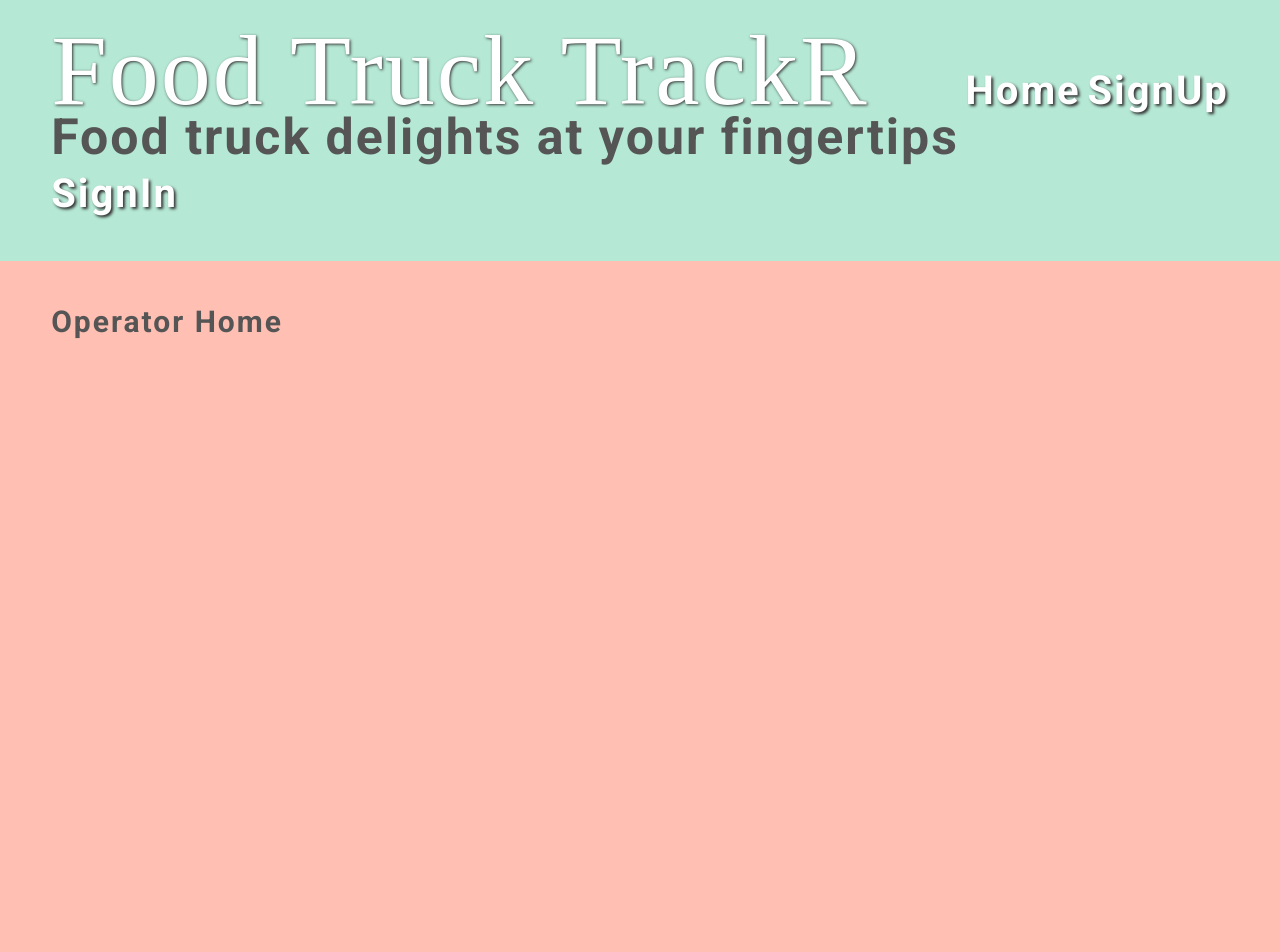
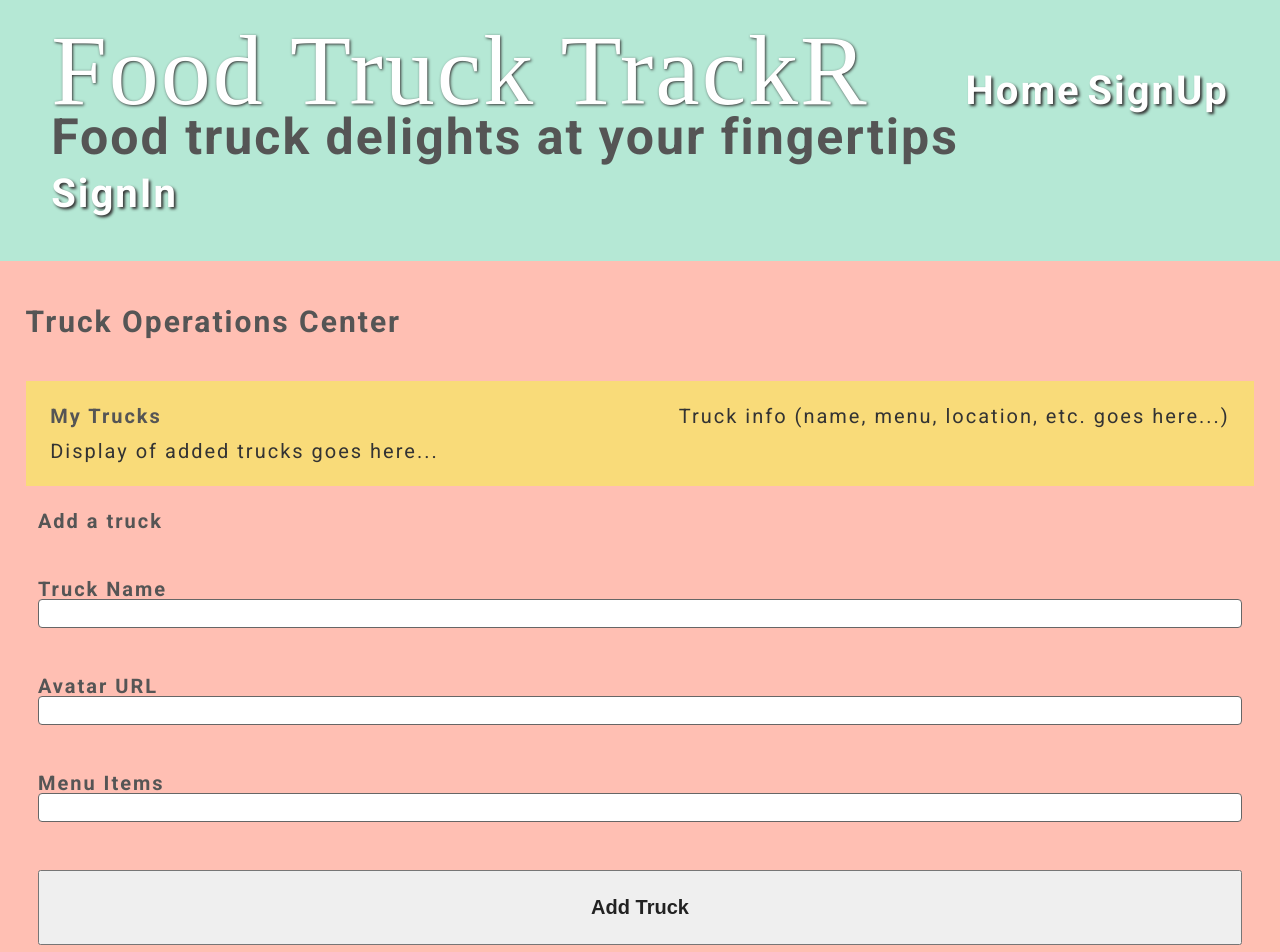
Before and after one commit to MileyWright/front-end, a React (Create React App) app: page /operator in a window 1280 px wide. Shown: the top 952 px of the page. Before the commit the page ends 800 px from the top, so only its background shows below. Built offline with nearby package versions, Linux system fonts and the light colour scheme; a web font is replaced by a local one.

Commit message:
added first pass of truck operator home

```diff
--- a/src/components/Nav.js
+++ b/src/components/Nav.js
@@ -1,5 +1,7 @@
 import React from 'react';
 import { Link } from 'react-router-dom';
+import { connect } from 'react-redux';
+import mapStateToProps from '../redux/state';
 import styled from 'styled-components';
 
 const NavContainer = styled.nav`
@@ -60,7 +62,7 @@ const StyledLink = styled(Link)`
 `;
 
 
-const Nav = () => {
+const Nav = (props) => {
     return(
         <NavContainer>
             <div>
@@ -70,14 +72,27 @@ const Nav = () => {
             <div>
                 <StyledLink to='/'>Home</StyledLink>
             </div>
+
+            {/*if user is logged in show signout button*/}
+            {props.isLoggedIn
+                ?
+                (<>
+                    <div>
+                        <StyledLink to='/signout'>SignOut</StyledLink>
+                    </div>
+                </>)
+                :
+                (<>
                     <div>
                         <StyledLink to='/signup'>SignUp</StyledLink>
                     </div>
                     <div>
                         <StyledLink to='/signin'>SignIn</StyledLink>
                     </div>
+                </>)
+            }
         </NavContainer>
     )
 }
 
-export default Nav;
+export default connect(mapStateToProps, {})(Nav);
--- a/src/components/OperatorHome.js
+++ b/src/components/OperatorHome.js
@@ -4,13 +4,66 @@ import styled from 'styled-components';
 const OperatorHomeContainer = styled.nav`
     display: flex;
     flex-flow: column wrap;
-    padding: 4%;
+    padding: 4% 2%;
+    height: 100vh;
+`;
+
+const MyTruckContainer = styled.div`
+    display: flex;
+    flex-flow: row wrap;
+    justify-content: space-between;
+    background-color: #F9DB79;
+    padding: 2%;
+    width: 100%;
+`;
+
+const FormContainer = styled.div`
+    padding: 2% 1%;
 `;
 
 const OperatorHome = () => {
     return(
         <OperatorHomeContainer>
-            <h2>Operator Home</h2>
+            <h2>Truck Operations Center</h2>
+            <MyTruckContainer>
+                <div>
+                    <h3>My Trucks</h3>
+                    Display of added trucks goes here...
+                </div>
+                <div>
+                    Truck info (name, menu, location, etc. goes here...)
+                </div>
+            </MyTruckContainer>
+            <FormContainer>
+                <form>
+                    <h3>Add a truck</h3>
+                    <label>Truck Name
+                        <input
+                            type="text"
+                            name="truck_name"
+                            value=''
+                            onChange=''
+                        />
+                    </label>
+                    <label>Avatar URL
+                        <input
+                            type="text"
+                            name="truck_url"
+                            value=''
+                            onChange=''
+                        />
+                    </label>
+                    <label>Menu Items
+                        <input
+                            type="text"
+                            name="menu"
+                            value=''
+                            onChange=''
+                        />
+                    </label>
+                    <button>Add Truck</button>
+                </form>
+            </FormContainer>
         </OperatorHomeContainer>
     )
 }
```
Lines whose indentation alone changed are shown as unchanged.
